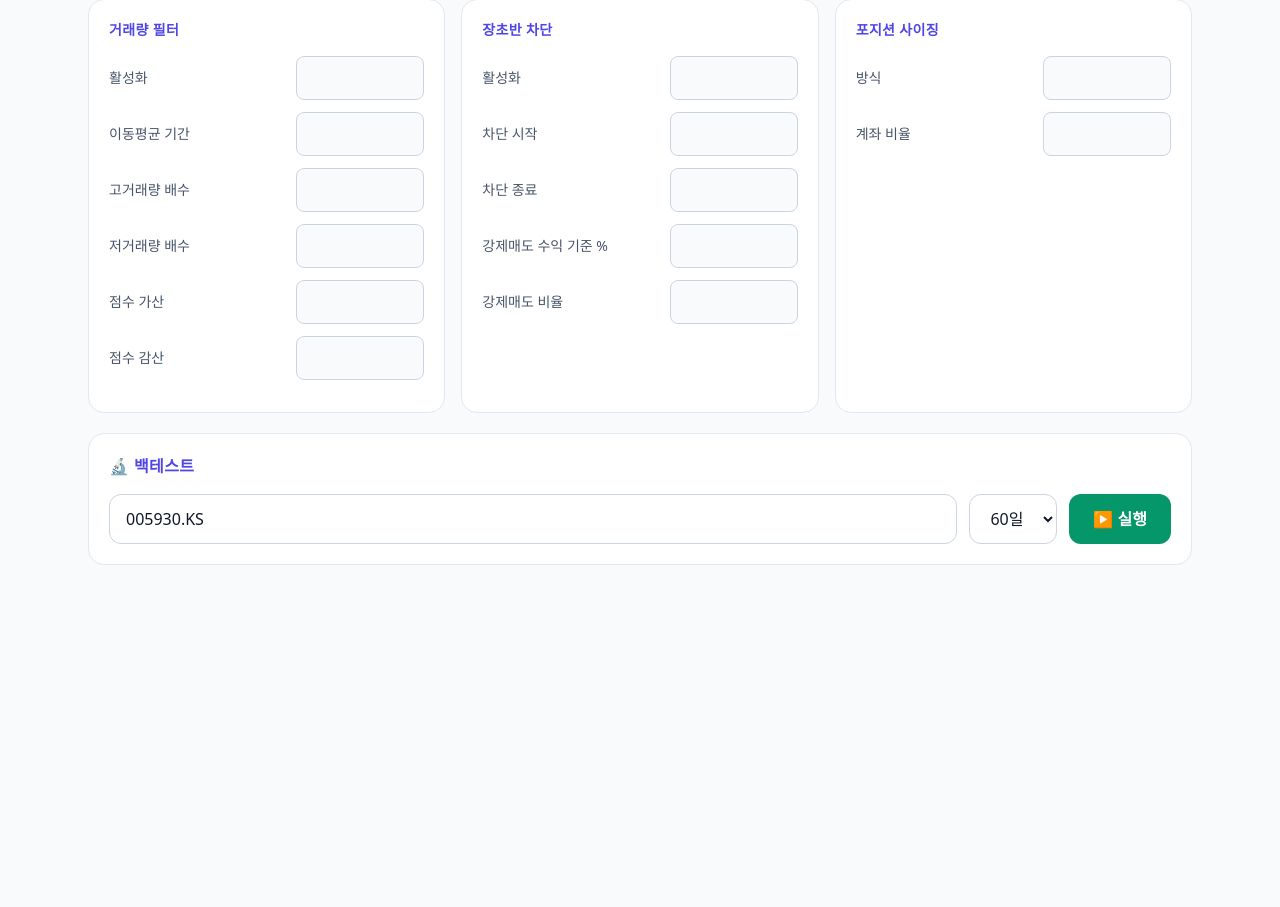
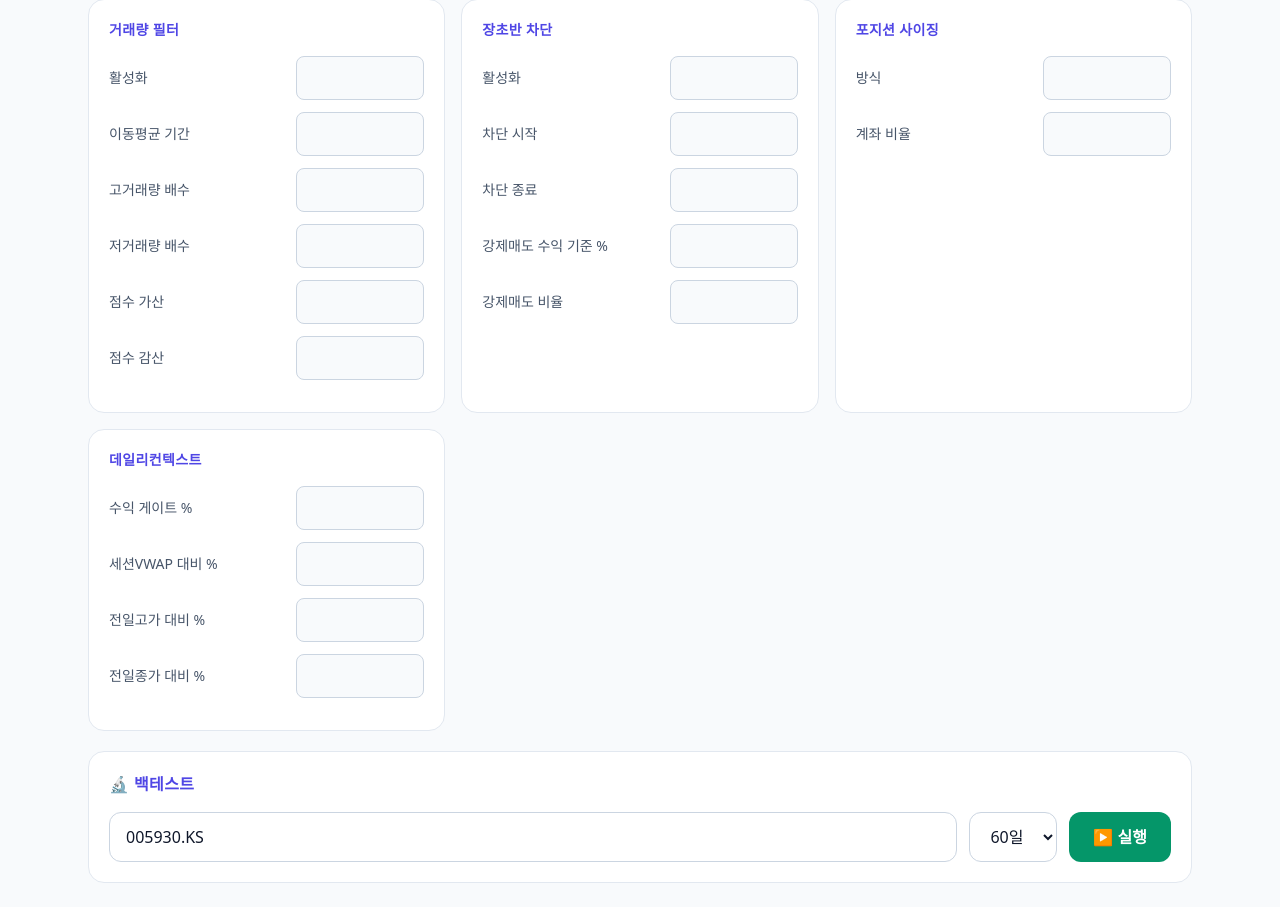
Before and after one commit to inwhan987/-, a FastAPI app: page /params in a window 1280 px wide. Shown: the part 1041-1948 px from the top of the page. Before the commit the page ends 1606 px from the top, so only its background shows below. Run offline with FastAPI, Linux system fonts and the light colour scheme; data that the repository does not hold is empty; some libraries are stand-ins or nearby versions.

Commit message:
feat: 데일리컨텍스트 파라미터 웹 UI 및 백테스트에 추가
Co-Authored-By: Claude Sonnet 4.6 <noreply@anthropic.com>

```diff
--- a/stock_bot/web/app.py
+++ b/stock_bot/web/app.py
@@ -630,6 +630,8 @@ def create_app() -> FastAPI:
         "ENTRY_BLOCK_ENABLED", "ENTRY_BLOCK_START", "ENTRY_BLOCK_END",
         "ENTRY_BLOCK_MIN_PROFIT_TO_SELL_PCT", "ENTRY_BLOCK_FORCE_SELL_FRACTION",
         "POSITION_SIZING", "POSITION_FRACTION",
+        "DAILY_CONTEXT_PROFIT_GATE_PCT", "DAILY_CONTEXT_AVWAP_PCT",
+        "DAILY_CONTEXT_PDH_PCT", "DAILY_CONTEXT_PDC_PCT",
     }
 
     @app.post("/api/params")
--- a/stock_bot/web/templates/params.html
+++ b/stock_bot/web/templates/params.html
@@ -137,6 +137,12 @@ const GROUPS = [
   { title: "포지션 사이징", params: [
     { key: "POSITION_SIZING",   label: "방식",      type: "text" },
     { key: "POSITION_FRACTION", label: "계좌 비율", step: "0.01" },
+  ]},
+  { title: "데일리컨텍스트", params: [
+    { key: "DAILY_CONTEXT_PROFIT_GATE_PCT", label: "수익 게이트 %",      step: "0.1" },
+    { key: "DAILY_CONTEXT_AVWAP_PCT",       label: "세션VWAP 대비 %",   step: "0.1" },
+    { key: "DAILY_CONTEXT_PDH_PCT",         label: "전일고가 대비 %",    step: "0.1" },
+    { key: "DAILY_CONTEXT_PDC_PCT",         label: "전일종가 대비 %",    step: "0.1" },
   ]},
 ];
 
```
Also changed, not shown: backtest_current.py (+4 -4 lines).
